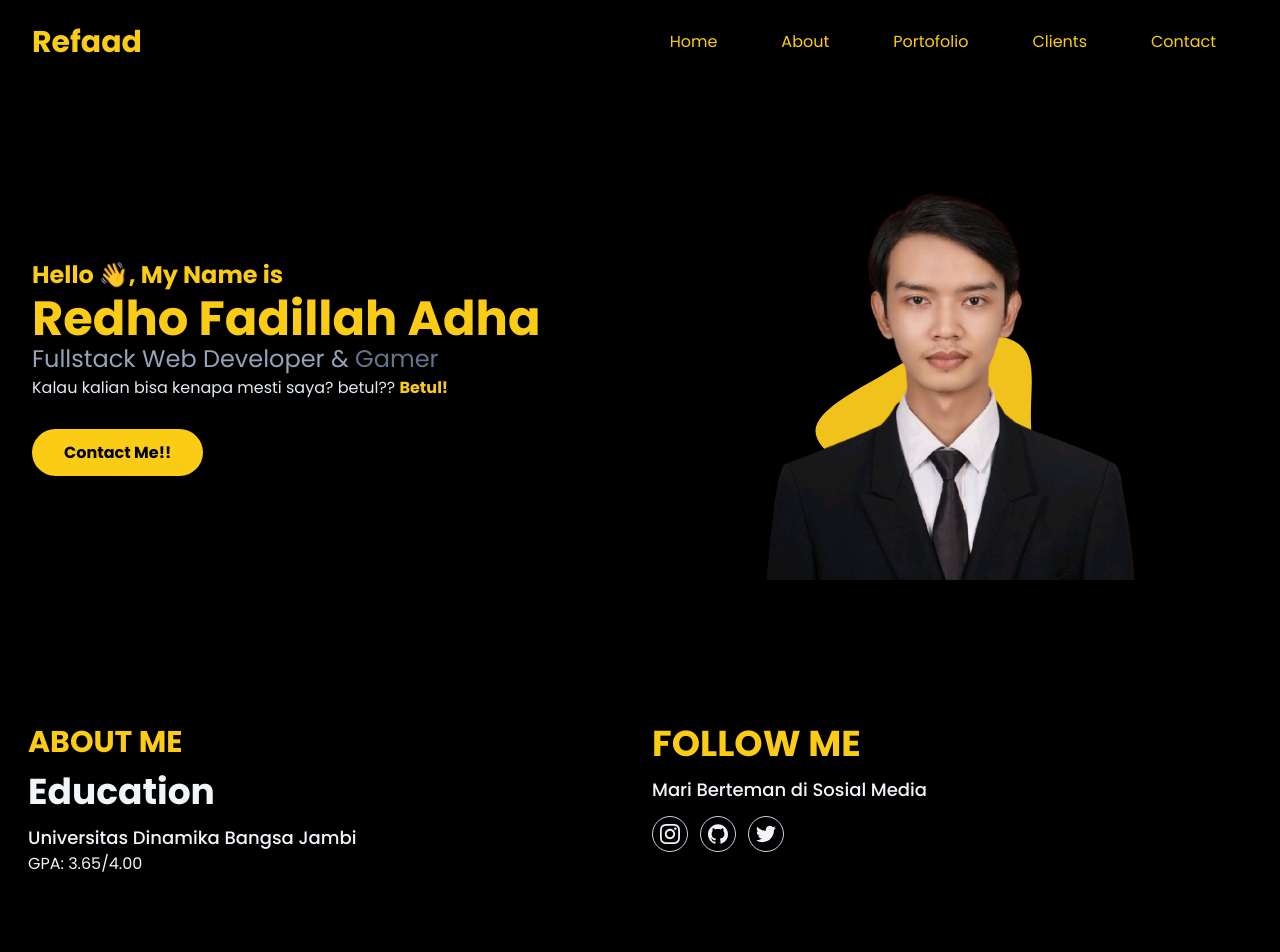
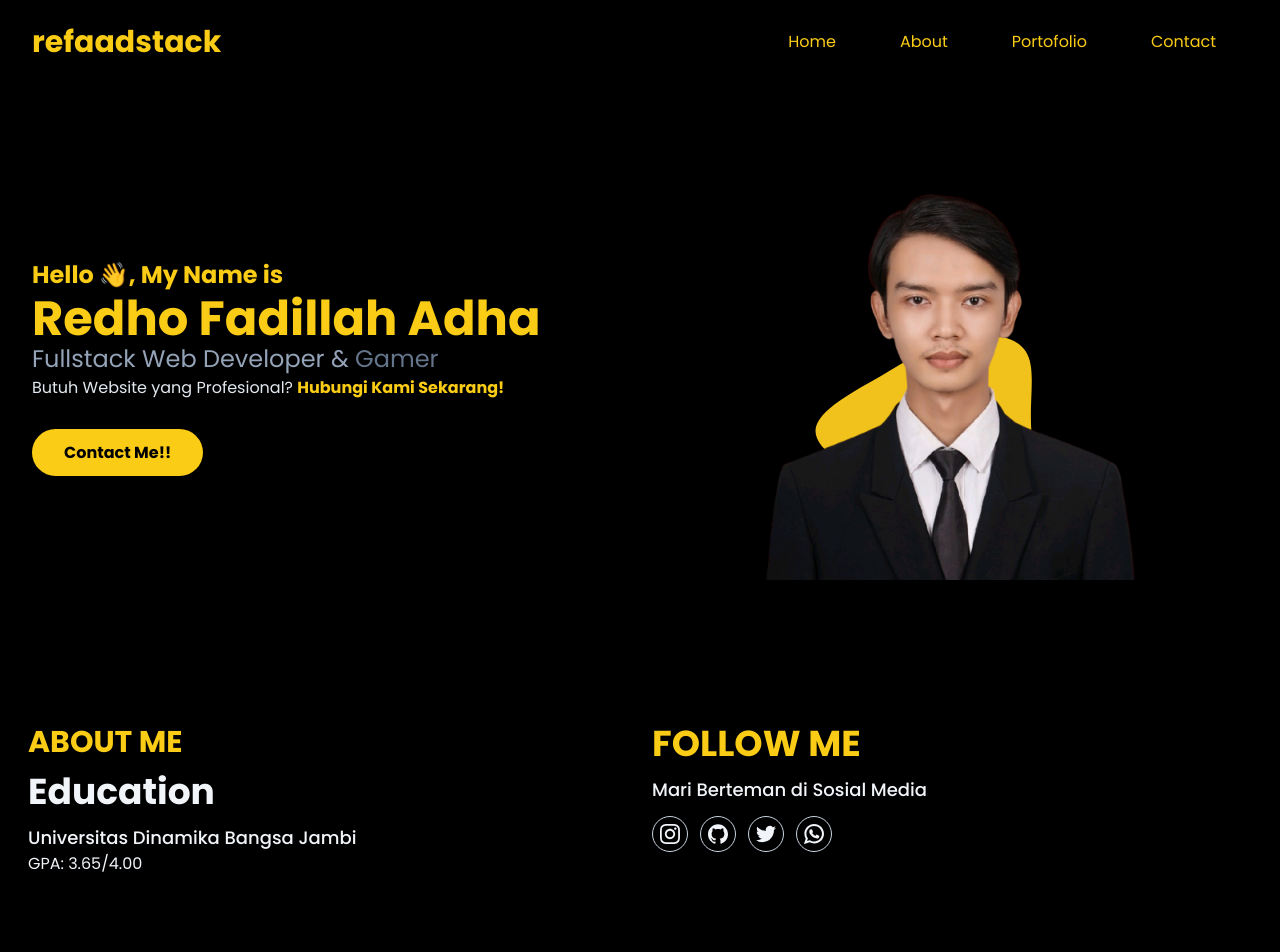
Before and after one commit to refaadstack/Porto, a website: page index.html in a window 1280 px wide. Shown: the top 952 px of the page. Drawn offline with Linux system fonts and the light colour scheme.

Commit message:
fix new index

```diff
--- a/index.html
+++ b/index.html
@@ -16,7 +16,7 @@
       <div class="container">
         <div class="flex items-center justify-between relative">
           <div class="px-4">
-            <a href="#home" class="font-bold text-3xl text-primary block py-6">Refaad</a>
+            <a href="#home" class="font-bold text-3xl text-primary block py-6">refaadstack</a>
           </div>
           <div class="flex items-center px-4">
             <button id="hamburger" name="hamburger" type="button" class="block absolute right-4 lg:hidden">
@@ -30,7 +30,6 @@
                 <li class="group"><a href="#home" class="text-base text-paragraf py-2 mx-8 flex group-hover:text-black lg:text-primary lg:group-hover:text-white">Home</a></li>
                 <li class="group"><a href="#about" class="text-base text-paragraf py-2 mx-8 flex group-hover:text-black lg:text-primary lg:group-hover:text-white">About</a></li>
                 <li class="group"><a href="#portofolio" class="text-base text-paragraf py-2 mx-8 flex group-hover:text-black lg:text-primary lg:group-hover:text-white">Portofolio</a></li>
-                <li class="group"><a href="#clients" class="text-base text-paragraf py-2 mx-8 flex group-hover:text-black lg:text-primary lg:group-hover:text-white">Clients</a></li>
                 <li class="group"><a href="#contact" class="text-base text-paragraf py-2 mx-8 flex group-hover:text-black lg:text-primary lg:group-hover:text-white">Contact</a></li>
               </ul>
             </nav>
@@ -50,7 +49,7 @@
             </h1>
             <h2 class="text-slate-400 lg:text-2xl">Fullstack Web Developer & <span class="text-slate-500 lg:text-2xl">Gamer</span></h2>
 
-            <p class="text-slate-200 mb-10 leading-relaxed">Kalau kalian bisa kenapa mesti saya? betul?? <span class="text-primary font-semibold"> Betul! </span></p>
+            <p class="text-slate-200 mb-10 leading-relaxed">Butuh Website yang Profesional? <span class="text-primary font-semibold"> Hubungi Kami Sekarang!</span></p>
 
             <a href="#contact" class="text-base font-semibold text-black bg-primary py-3 px-8 rounded-full hover:bg-yellow-600 transition duration-100 ease-in-out border-slate-900">Contact Me!!</a>
           </div>
@@ -76,7 +75,7 @@
     <!-- Hero Section End -->
     <!-- About Section Start -->
     <section id="about" class="pt-36 pb-10">
-      <div class="container">
+      <div class="container" id="contact">
         <div class="flex flex-wrap">
           <div class="w-full px-3 mb-5 lg:w-1/2">
             <h4 class="font-bold uppercase text-primary text-lg mb-3 lg:text-3xl">About Me</h4>
@@ -118,6 +117,26 @@
                 </svg>
               </a>
               <!-- End Twitter -->
+              <!-- whatsApp -->
+              <a href="https://wa.me/6282374338273" target="_blank" class="mt-3 w-9 h-9 mr-3 rounded-full flex justify-center items-center border border-slate-300 hover:border-primary hover:bg-primary text-paragraf">
+                <svg class="fill-current" width="20px" version="1.1" id="Layer_1" xmlns="http://www.w3.org/2000/svg" xmlns:xlink="http://www.w3.org/1999/xlink" viewBox="0 0 308 308" xml:space="preserve">
+                  <g id="SVGRepo_bgCarrier" stroke-width="0"></g>
+                  <g id="SVGRepo_tracerCarrier" stroke-linecap="round" stroke-linejoin="round"></g>
+                  <g id="SVGRepo_iconCarrier">
+                    <g id="XMLID_468_">
+                      <path
+                        id="XMLID_469_"
+                        d="M227.904,176.981c-0.6-0.288-23.054-11.345-27.044-12.781c-1.629-0.585-3.374-1.156-5.23-1.156 c-3.032,0-5.579,1.511-7.563,4.479c-2.243,3.334-9.033,11.271-11.131,13.642c-0.274,0.313-0.648,0.687-0.872,0.687 c-0.201,0-3.676-1.431-4.728-1.888c-24.087-10.463-42.37-35.624-44.877-39.867c-0.358-0.61-0.373-0.887-0.376-0.887 c0.088-0.323,0.898-1.135,1.316-1.554c1.223-1.21,2.548-2.805,3.83-4.348c0.607-0.731,1.215-1.463,1.812-2.153 c1.86-2.164,2.688-3.844,3.648-5.79l0.503-1.011c2.344-4.657,0.342-8.587-0.305-9.856c-0.531-1.062-10.012-23.944-11.02-26.348 c-2.424-5.801-5.627-8.502-10.078-8.502c-0.413,0,0,0-1.732,0.073c-2.109,0.089-13.594,1.601-18.672,4.802 c-5.385,3.395-14.495,14.217-14.495,33.249c0,17.129,10.87,33.302,15.537,39.453c0.116,0.155,0.329,0.47,0.638,0.922 c17.873,26.102,40.154,45.446,62.741,54.469c21.745,8.686,32.042,9.69,37.896,9.69c0.001,0,0.001,0,0.001,0 c2.46,0,4.429-0.193,6.166-0.364l1.102-0.105c7.512-0.666,24.02-9.22,27.775-19.655c2.958-8.219,3.738-17.199,1.77-20.458 C233.168,179.508,230.845,178.393,227.904,176.981z"
+                      ></path>
+                      <path
+                        id="XMLID_470_"
+                        d="M156.734,0C73.318,0,5.454,67.354,5.454,150.143c0,26.777,7.166,52.988,20.741,75.928L0.212,302.716 c-0.484,1.429-0.124,3.009,0.933,4.085C1.908,307.58,2.943,308,4,308c0.405,0,0.813-0.061,1.211-0.188l79.92-25.396 c21.87,11.685,46.588,17.853,71.604,17.853C240.143,300.27,308,232.923,308,150.143C308,67.354,240.143,0,156.734,0z M156.734,268.994c-23.539,0-46.338-6.797-65.936-19.657c-0.659-0.433-1.424-0.655-2.194-0.655c-0.407,0-0.815,0.062-1.212,0.188 l-40.035,12.726l12.924-38.129c0.418-1.234,0.209-2.595-0.561-3.647c-14.924-20.392-22.813-44.485-22.813-69.677 c0-65.543,53.754-118.867,119.826-118.867c66.064,0,119.812,53.324,119.812,118.867 C276.546,215.678,222.799,268.994,156.734,268.994z"
+                      ></path>
+                    </g>
+                  </g>
+                </svg>
+              </a>
+              <!-- end whatsApp -->
             </div>
           </div>
         </div>
```
